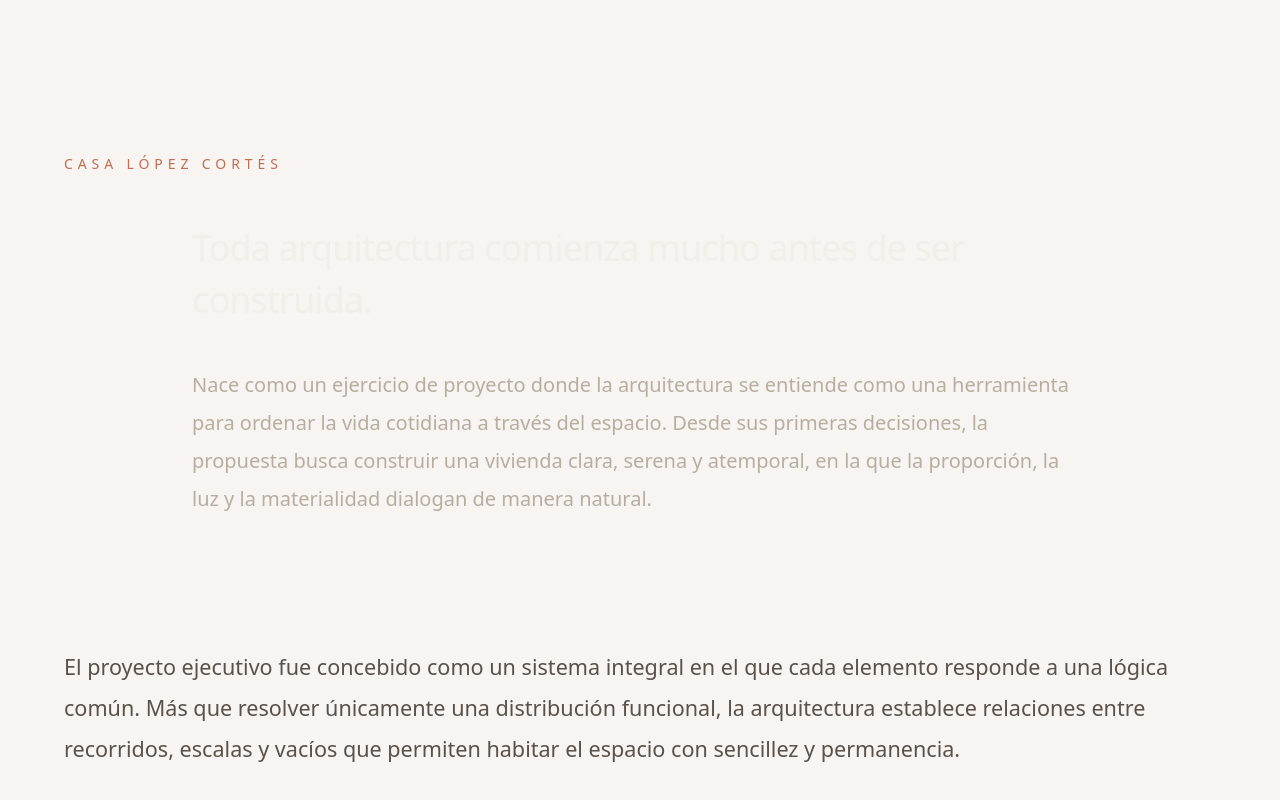
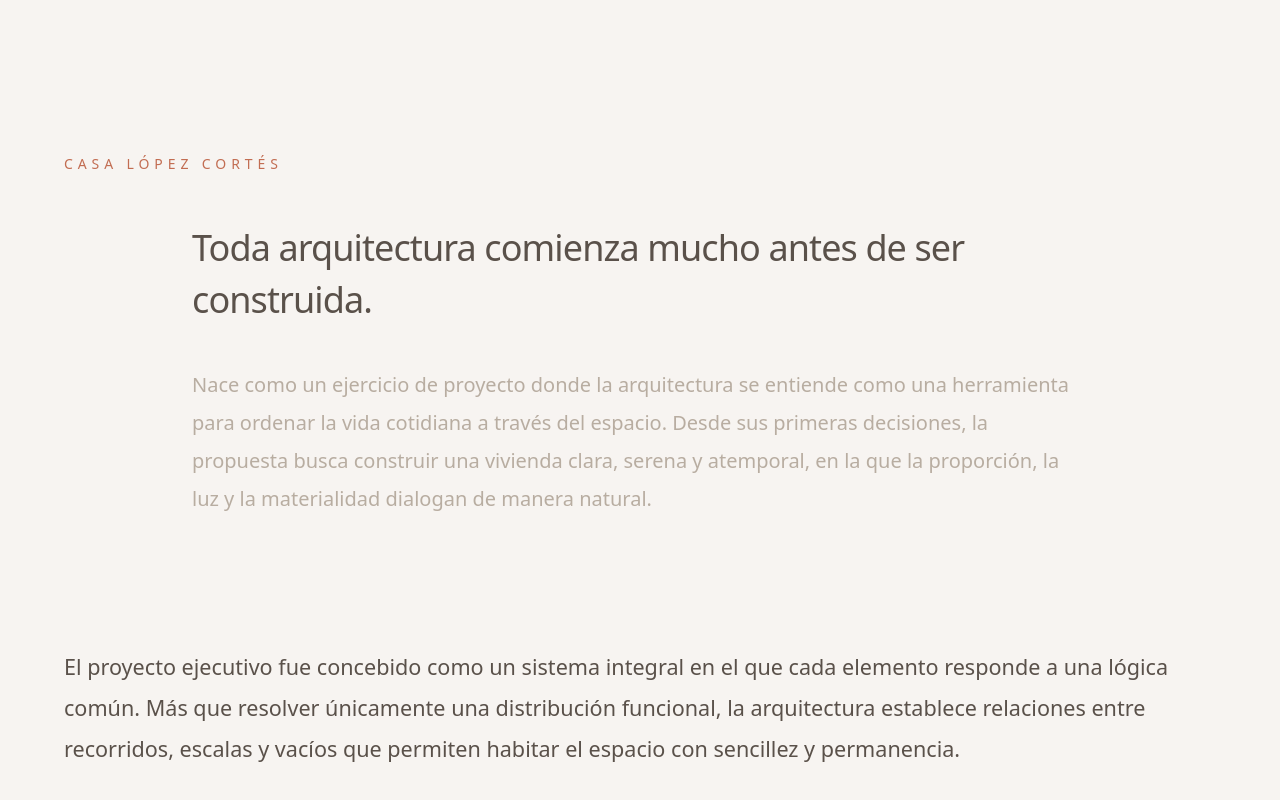
Before and after one commit to dpamely-art/estudio-daniela-pamely, a Next.js app: page /arquitectura/Casa-lopezcortes in a window 1280 px wide. Shown: the part 822-1622 px from the top of the page. Built offline with nearby package versions, Linux system fonts and the light colour scheme.

Commit message:
Finalize Casa Lopez y Rescate editorial introduction

```diff
--- a/app/arquitectura/Casa-lopezcortes/page.tsx
+++ b/app/arquitectura/Casa-lopezcortes/page.tsx
@@ -172,7 +172,6 @@ router.push("/arquitectura#proyectos");
     font-light
     leading-[1.45]
     tracking-tight
-    text-[#F2EEE8]
     max-w-4xl
     mx-auto
   "
--- a/app/arquitectura/Rescate-espacios/page.tsx
+++ b/app/arquitectura/Rescate-espacios/page.tsx
@@ -172,7 +172,6 @@ router.push("/arquitectura#proyectos");
     font-light
     leading-[1.45]
     tracking-tight
-    text-[#F2EEE8]
     max-w-4xl
     mx-auto
   "
```
